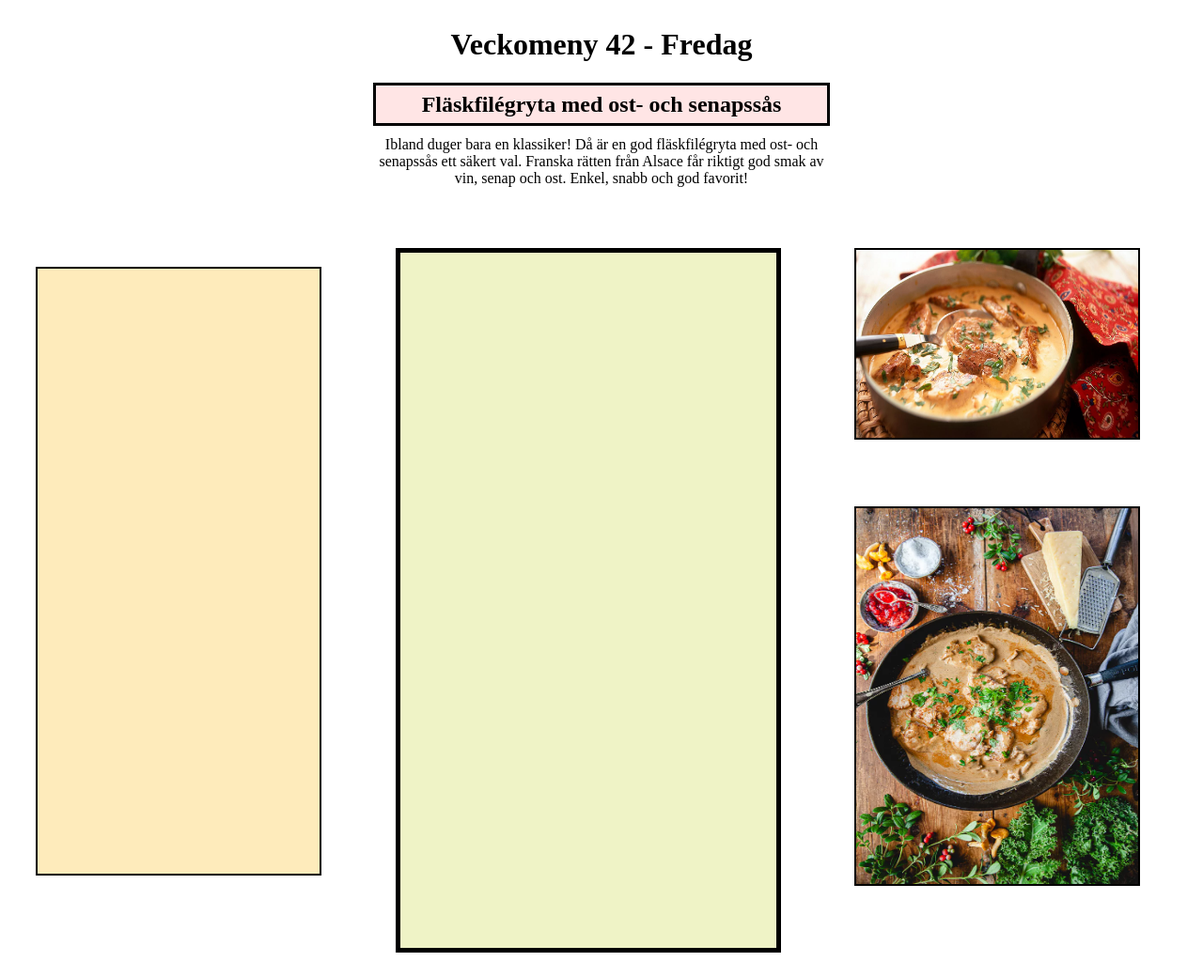
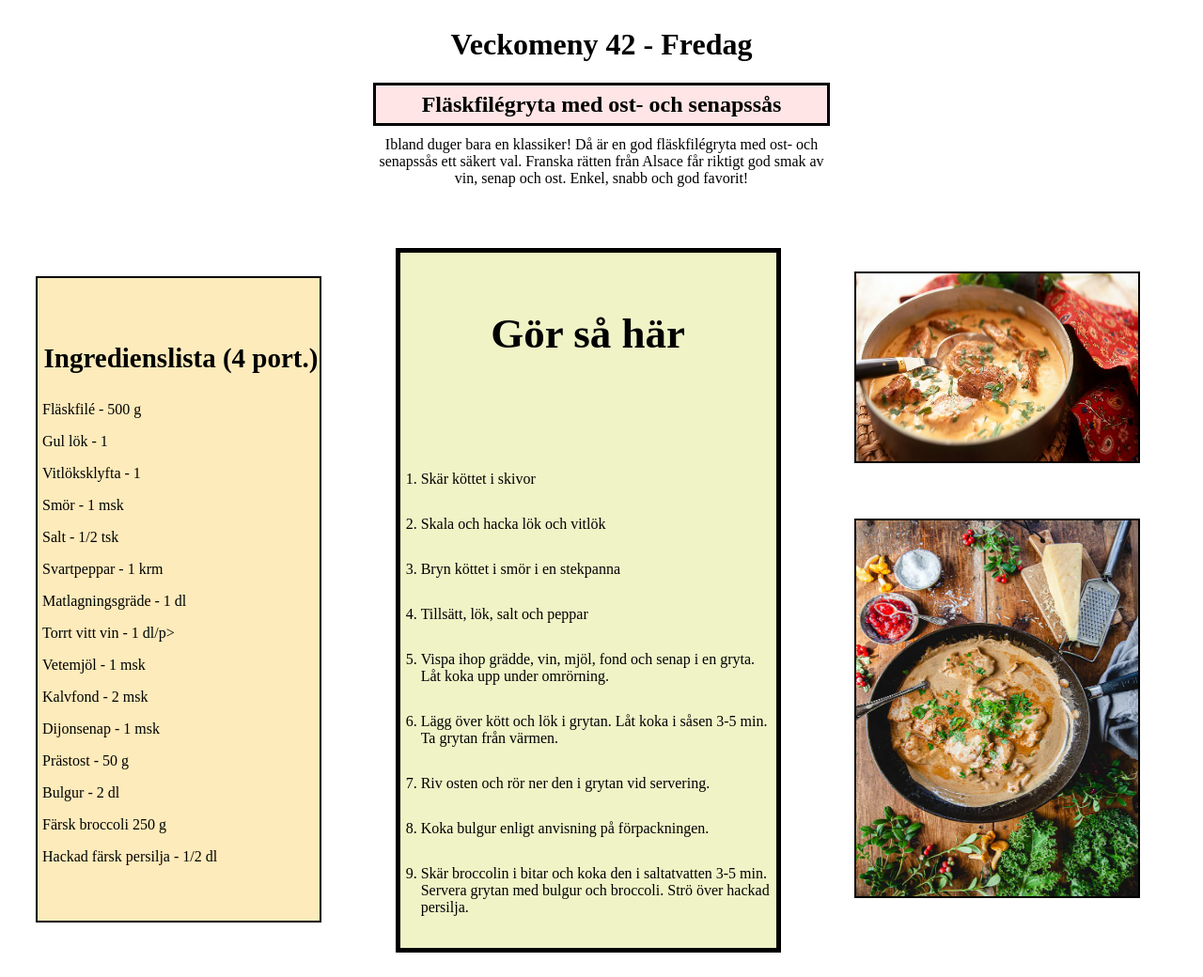
Before and after one commit to arvidkernby/ReceptsidaProjekt, a plain HTML site: page index.html in a window 1280 px wide. Shown: the whole page at 94% size. Drawn offline with Linux system fonts and the light colour scheme.

Commit message:
Börjat lägga till text inuti rektanglarna

```diff
--- a/index.html
+++ b/index.html
@@ -20,10 +20,57 @@
         </div>
       </header>
       <main>
-        <div class="ingredienslista"> </div>
-        <div class="receptinstruktion"> </div>
-        <img class="maträttsbild" src="./images/Maträtt.jpg" alt="Bild på maträtten"/>
-        <img class="ingrediensbild"src="./images/Ingredienser.png"alt="Bild på ingredienser"/>
+        <div class="ingredienslista">
+          <h3>Ingredienslista (4 port.)</h3>
+          <p>Fläskfilé - 500 g</p>
+          <p>Gul lök - 1</p>
+          <p>Vitlöksklyfta - 1</p>
+          <p>Smör - 1 msk</p>
+          <p>Salt - 1/2 tsk</p>
+          <p>Svartpeppar - 1 krm</p>
+          <p>Matlagningsgräde - 1 dl</p>
+          <p>Torrt vitt vin - 1 dl/p></p>
+          <p>Vetemjöl - 1 msk</p>
+          <p>Kalvfond - 2 msk</p>
+          <p>Dijonsenap - 1 msk</p>
+          <p>Prästost - 50 g</p>
+          <p>Bulgur - 2 dl</p>
+          <p>Färsk broccoli 250 g</p>
+          <p>Hackad färsk persilja - 1/2 dl</p>
+        </div>
+        <div class="receptinstruktion">
+          <h4>Gör så här</h4>
+          <ol>
+            <li>Skär köttet i skivor</li>
+            <li>Skala och hacka lök och vitlök</li>
+            <li>Bryn köttet i smör i en stekpanna</li>
+            <li>Tillsätt, lök, salt och peppar</li>
+            <li>
+              Vispa ihop grädde, vin, mjöl, fond och senap i en gryta. Låt koka
+              upp under omrörning.
+            </li>
+            <li>
+              Lägg över kött och lök i grytan. Låt koka i såsen 3-5 min. Ta
+              grytan från värmen.
+            </li>
+            <li>Riv osten och rör ner den i grytan vid servering.</li>
+            <li>Koka bulgur enligt anvisning på förpackningen.</li>
+            <li>
+              Skär broccolin i bitar och koka den i saltatvatten 3-5 min.
+              Servera grytan med bulgur och broccoli. Strö över hackad persilja.
+            </li>
+          </ol>
+        </div>
+        <img
+          class="maträttsbild"
+          src="./images/Maträtt.jpg"
+          alt="Bild på maträtten"
+        />
+        <img
+          class="ingrediensbild"
+          src="./images/Ingredienser.png"
+          alt="Bild på ingredienser"
+        />
       </main>
     </div>
   </body>
--- a/style.css
+++ b/style.css
@@ -23,7 +23,6 @@ h2 {
     text-align: center;
 }
 
-
 main {
     display: grid;
     grid-column: 1/4;
@@ -32,7 +31,7 @@ main {
 
 .ingredienslista {
     margin-left: 30px;
-    margin-top: 20px;
+    margin-top: 30px;
     margin-right: 10px;
     width: 300px;
     height: 644px;
@@ -40,6 +39,13 @@ main {
     background-color: #FEEBBB;
     grid-column: 1/2;
     grid-row: 2/4;
+    text-indent: 5px;
+    padding-top: 40px;
+}
+
+h3 {
+    text-align: center;
+    font-size: 29px;
 }
 
 .receptinstruktion {
@@ -53,8 +59,18 @@ main {
     grid-row: 2/4;
 }
 
-h3 {
-    text-align: left;
+h4 {
+    text-align: center;
+    font-size: 45px;
+}
+
+ol {
+    padding-left: 22px;
+    padding-top: 30px;
+}
+
+li {
+    margin-top: 30px;
 }
 
 .maträttsbild {
@@ -64,6 +80,7 @@ h3 {
     height: 200px;
     margin-left: 10px;
     border: 2px solid black;
+    margin-top: 25px;
 }
 
 .ingrediensbild {
```
